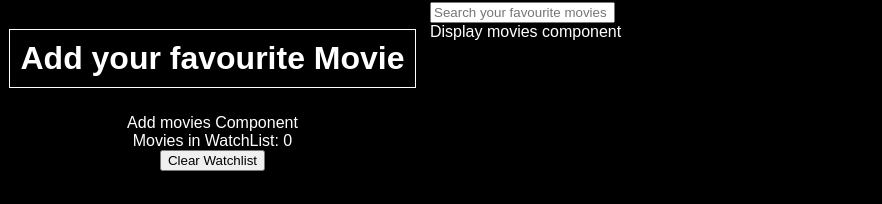
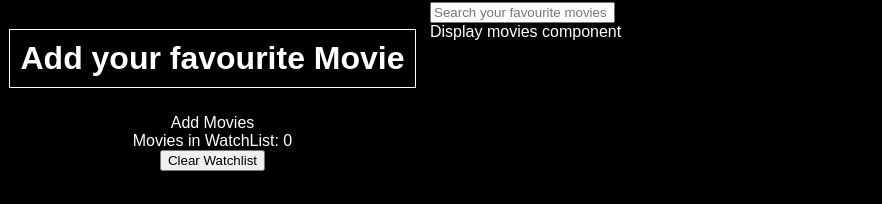
Before and after one commit to lsb22/KDU_phase_zero, a React (Vite) app in the folder movie-watchlist/: page / in a window 1280 px wide. Shown: the part 117-321 px from the top of the page, without its empty margins (0-882 px from the left). Built offline with nearby package versions, Linux system fonts and the light colour scheme.

Commit message:
create add movies component

```diff
--- a/movie-watchlist/src/App.tsx
+++ b/movie-watchlist/src/App.tsx
@@ -1,3 +1,5 @@
+import AddMovies from "./components/AddMovies";
+
 const App = () => {
   return (
     <div className="wrapper1">
@@ -5,7 +7,7 @@ const App = () => {
       <div className="wrapper2">
         <div className="part1">
           <h2 className="part1-title">Add your favourite Movie</h2>
-          <div className="">Add movies Component</div>
+          <AddMovies />
           <div className="">Movies in WatchList: 0</div>
           <button className="">Clear Watchlist</button>
         </div>
--- /dev/null
+++ b/movie-watchlist/src/components/AddMovies.tsx
@@ -0,0 +1,5 @@
+const AddMovies = () => {
+  return <div>Add Movies</div>;
+};
+
+export default AddMovies;
```
